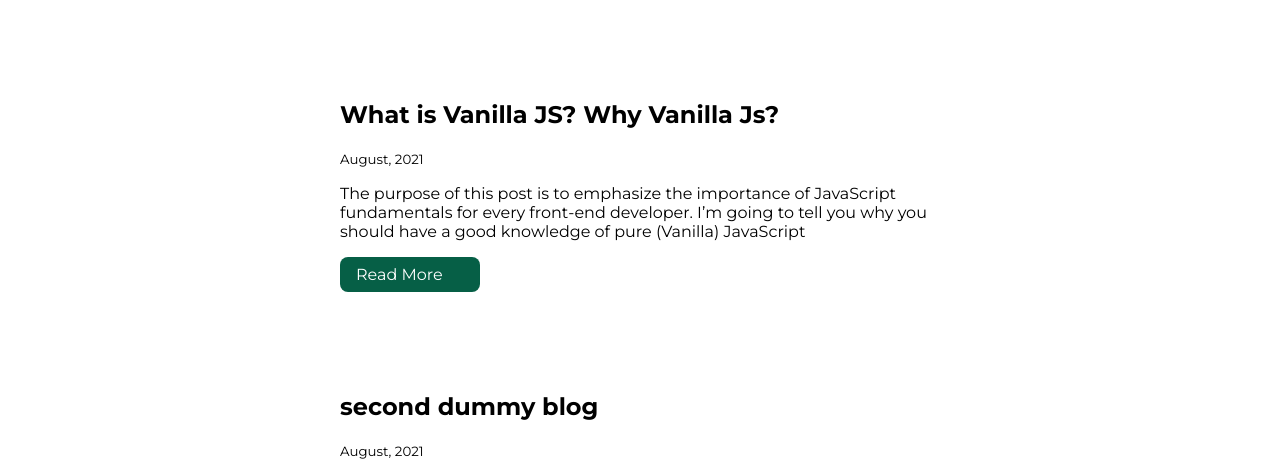
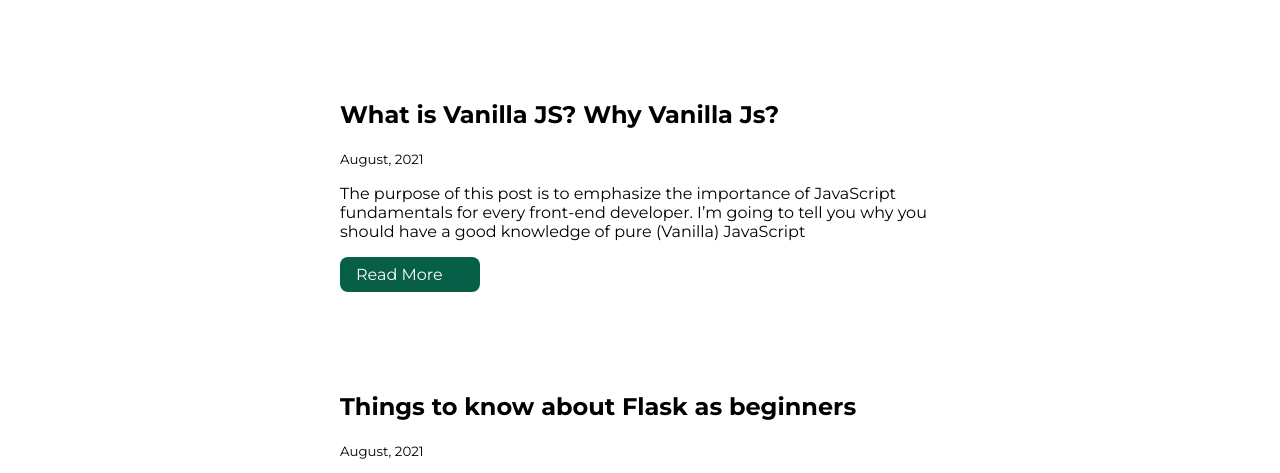
Before and after one commit to jayeshjain98/Jayesh-Portfolio, a plain HTML site: page blogs.html in a window 1280 px wide. Shown: the part 280-753 px from the top of the page. Drawn offline with Linux system fonts and the light colour scheme.

Commit message:
minor change

```diff
--- a/blogs.html
+++ b/blogs.html
@@ -41,7 +41,7 @@
 
         <li>
             <article class="showcase-list container container-center ">
-                <h1>second dummy blog</h1>
+                <h1>Things to know about Flask as  beginners</h1>
                 <small>August, 2021</small>
                 <p>Flask is a lightweight WSGI web application framework. It is designed to make getting started quick and easy, with the ability to scale up to complex applications.</p>
 
```
